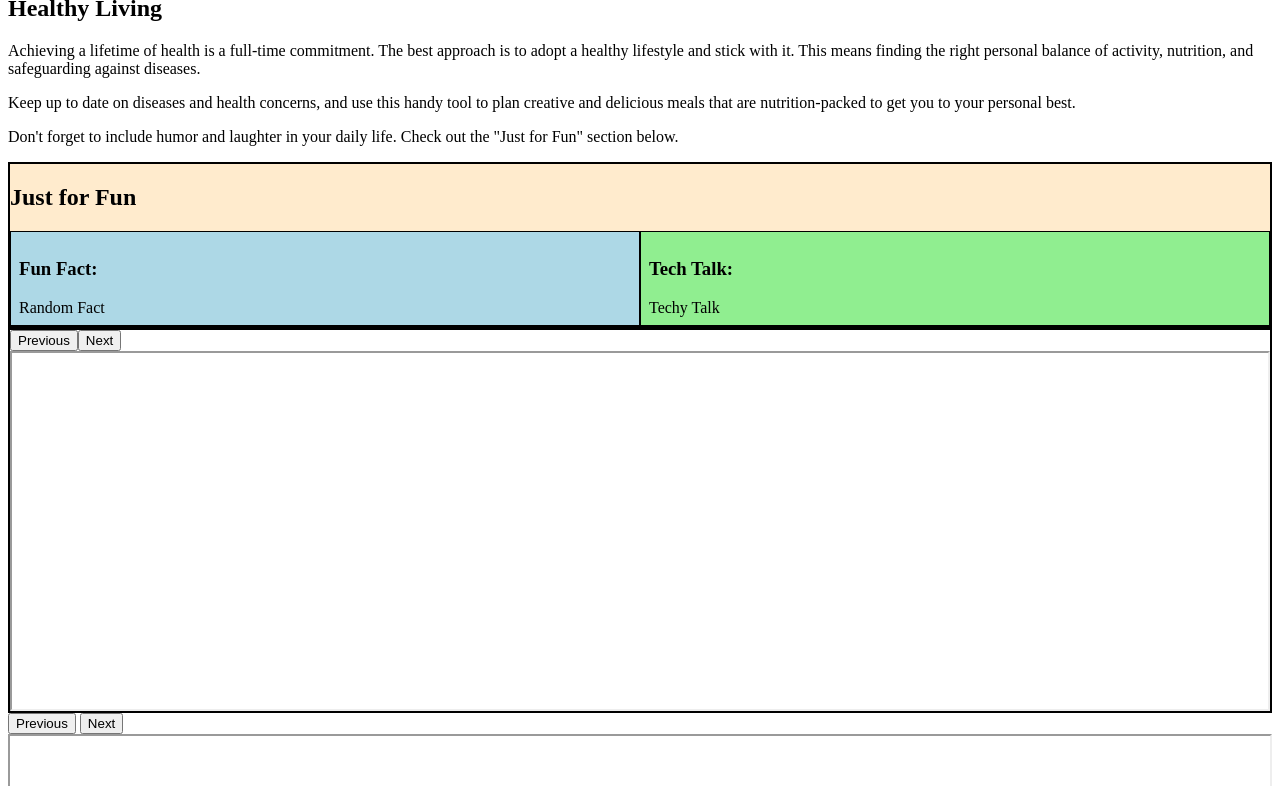
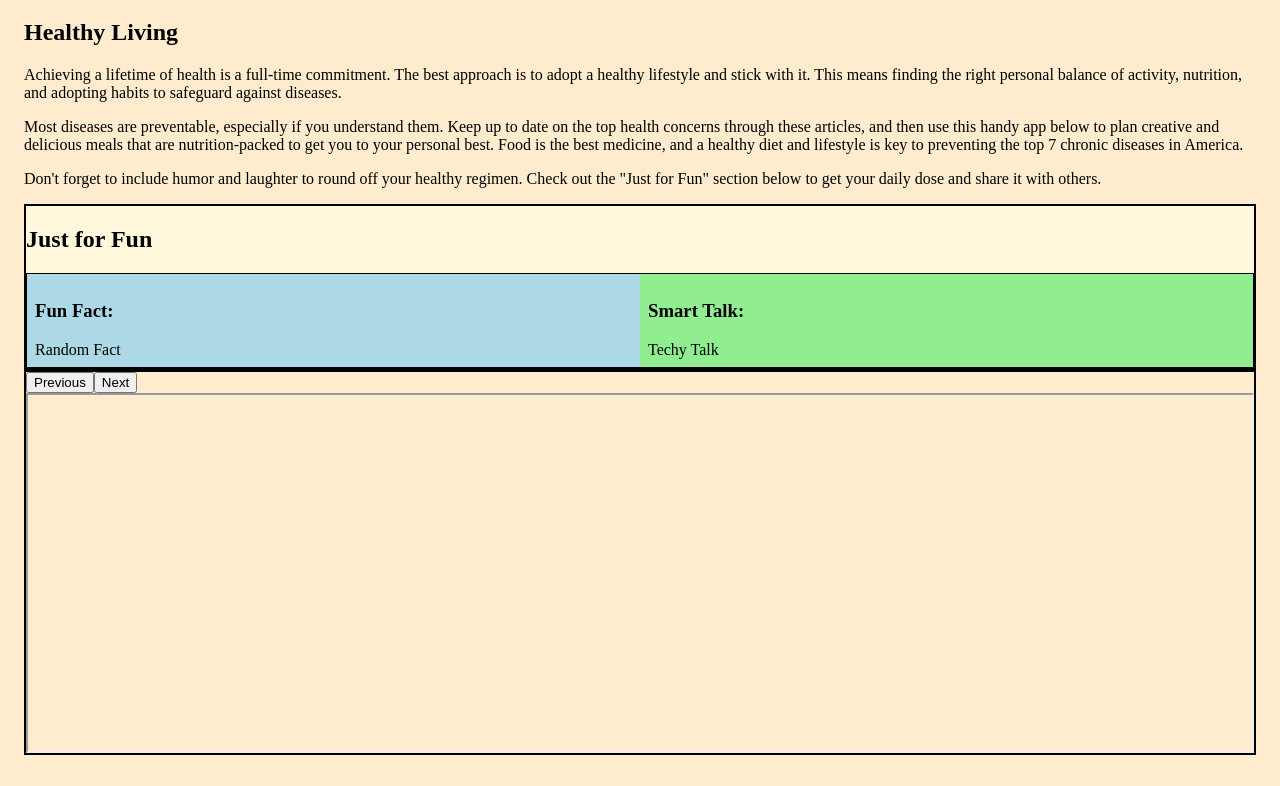
Before and after one commit to colormerainbow/a174-p4-web-app, a plain HTML site: page index.html in a window 1280 px wide. Shown: the part 117-903 px from the top of the page. Drawn offline with Linux system fonts and the light colour scheme; no server answers.

Commit message:
updated style, removed extra iframe, updated message

```diff
--- a/css/main.css
+++ b/css/main.css
@@ -8,7 +8,10 @@ h1 {
 h4 {
     display: none;
 }
-
+body {
+    padding: 1rem;
+    background-color: blanchedalmond;
+}
 #article {
     border: 2px solid black;
     display: flex;
@@ -20,21 +23,20 @@ iframe {
 }
 #container {
     border: 2px solid black;
-    background-color:blanchedalmond;
+    background-color:cornsilk;
 }
 #fun-container {
     display: grid;
     grid-template-columns: 1fr 1fr;
+    border: 1px solid black;
 }
 .fun1 {
     background-color: lightblue;
     padding: .5rem;
-    border: 1px solid black;
 }
 .fun2 {
     background-color: lightgreen;
     padding: .5rem;
-    border: 1px solid black;
 }
 .article-buttons {
     display: flex;
--- a/index.html
+++ b/index.html
@@ -12,9 +12,9 @@
     <h1>Fun with Remote APIs</h1>
     <section id="intro">
         <h2>Healthy Living</h2>
-        <p>Achieving a lifetime of health is a full-time commitment. The best approach is to adopt a healthy lifestyle and stick with it. This means finding the right personal balance of activity, nutrition, and safeguarding against diseases.</p>
-        <p>Keep up to date on diseases and health concerns, and use this handy tool to plan creative and delicious meals that are nutrition-packed to get you to your personal best.</p>
-        <p>Don't forget to include humor and laughter in your daily life. Check out the "Just for Fun" section below.</p>
+        <p>Achieving a lifetime of health is a full-time commitment. The best approach is to adopt a healthy lifestyle and stick with it. This means finding the right personal balance of activity, nutrition, and adopting habits to safeguard against diseases.</p>
+        <p>Most diseases are preventable, especially if you understand them. Keep up to date on the top health concerns through these articles, and then use this handy app below to plan creative and delicious meals that are nutrition-packed to get you to your personal best. Food is the best medicine, and a healthy diet and lifestyle is key to preventing the top 7 chronic diseases in America.</p>
+        <p>Don't forget to include humor and laughter to round off your healthy regimen. Check out the "Just for Fun" section below to get your daily dose and share it with others.</p>
 
     </section>
         <div id="container">
@@ -26,7 +26,7 @@
                     <div id="factoid">Random Fact</div>
                 </section>
                 <section class="fun2">
-                    <h3>Tech Talk:</h3>
+                    <h3>Smart Talk:</h3>
                     <div id="techy">Techy Talk</div>
                 </section>
             </div>
@@ -39,6 +39,7 @@
         </div>
         <iframe id="feature-article" src="" name="feature"></iframe>
     </section>
+    <!--
     <section id="nutrition">
         <h4>Placeholder</h4>
         <div class="nutrition-buttons">
@@ -47,5 +48,6 @@
         </div>
         <iframe id="meal-planning" src="" name="meal"></iframe>
     </section>
+    -->
 </body>
 </html>
--- a/js/main.js
+++ b/js/main.js
@@ -46,7 +46,7 @@ async function presentFact() {
 //Fun Section: Fetch Techy Talk
 async function getTech() {
     try {
-        let response = await fetch(" https://techy-api.vercel.app/api/json");
+        let response = await fetch("https://techy-api.vercel.app/api/json");
         let data = await response.json();
         return data;
     } catch (err) {
@@ -64,7 +64,7 @@ async function presentTech() {
     }
 }
 
-//Function to gather the article json information
+//Function to gather the health article json information
 async function getArticles(page) {
     try {
         let api = `https://www.indexofsciences.com/index.php/wp-json/wp/v2/posts?per_page=${articlesPerPage}&page=${page}`;
```
Also changed, not shown: 1 other file.
